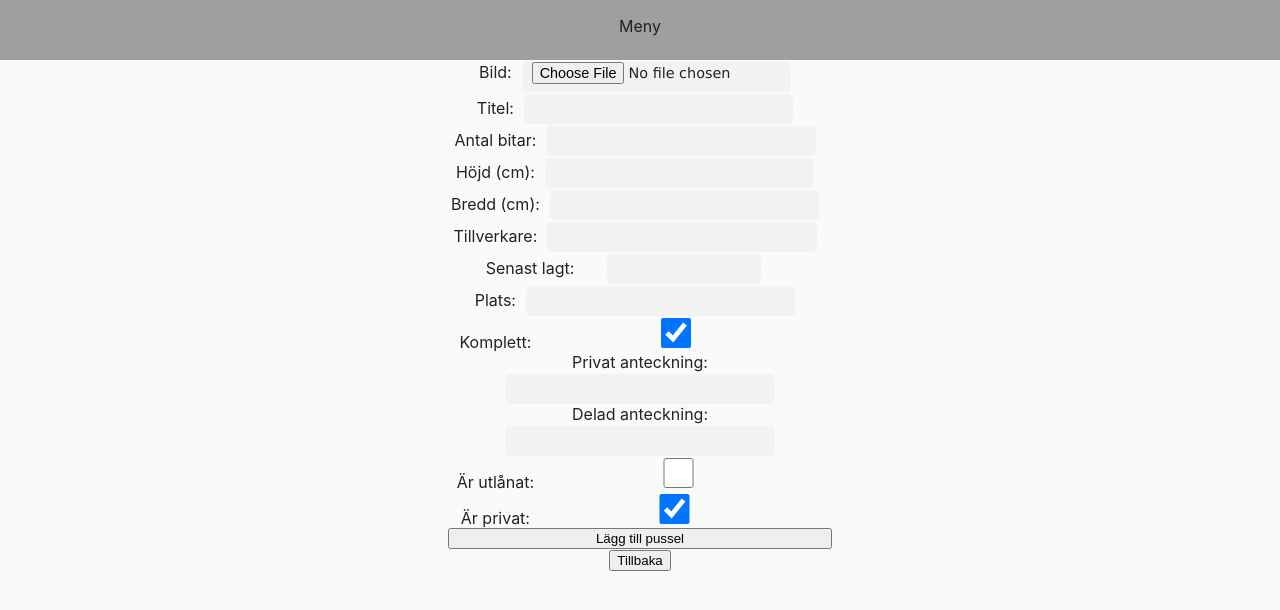
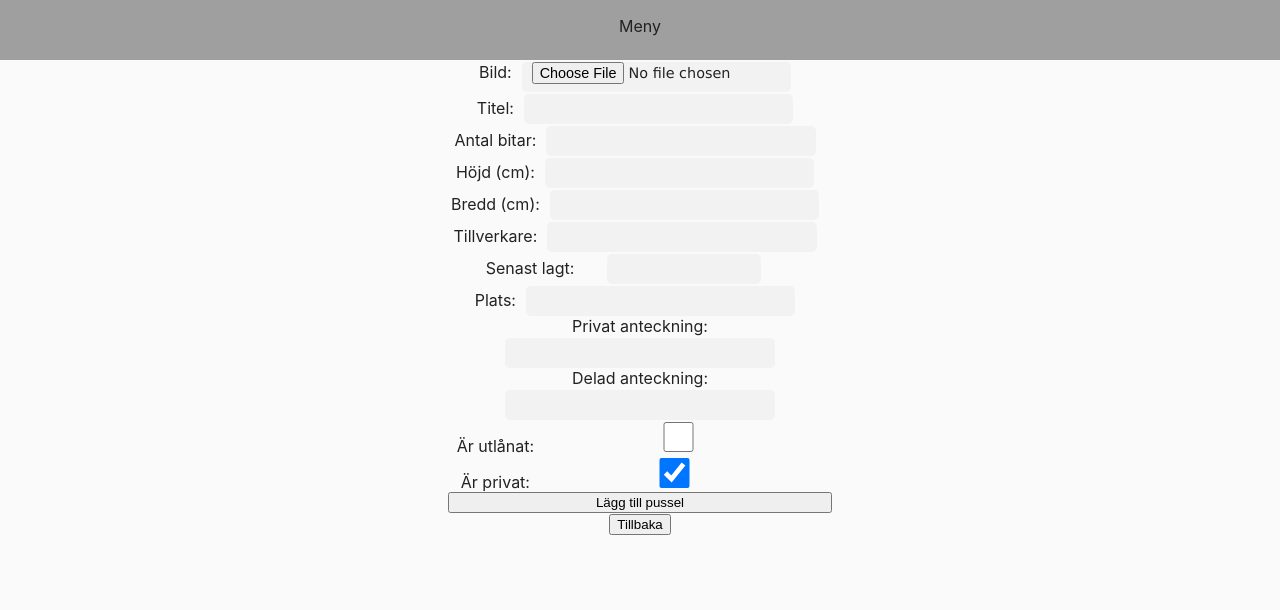
Before and after one commit to anjawillsund/bit-for-bit-frontend, a React (Create React App) app: page /add-puzzle in a window 1280 px wide. Shown: the top 610 px of the page. Built offline with nearby package versions, Linux system fonts and the light colour scheme; sample sign-in values are in the browser's storage.

Commit message:
Hide "Komplett" option if no number of pieces are submitted

```diff
--- a/src/components/puzzle-components/PuzzleForm.js
+++ b/src/components/puzzle-components/PuzzleForm.js
@@ -146,10 +146,12 @@ const PuzzleForm = ({ fetchUrl, method, navigateUrl, buttonText }) => {
         Plats:
         <input type="text" name="location" value={formData.location} onChange={handleChange} />
       </label>
-      <label>
-        Komplett:
-        <input type="checkbox" name="complete" checked={formData.complete} onChange={handleChange} />
-      </label>
+      {formData.piecesNumber && (
+        <label>
+          Komplett:
+          <input type="checkbox" name="complete" checked={formData.complete} onChange={handleChange} />
+        </label>
+      )}
       {!formData.complete && (
         <label>
           Antal saknade bitar:
```
